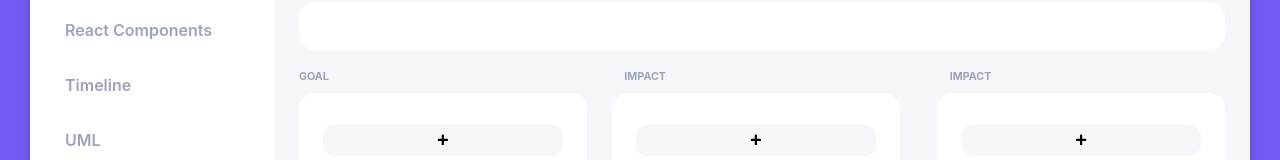
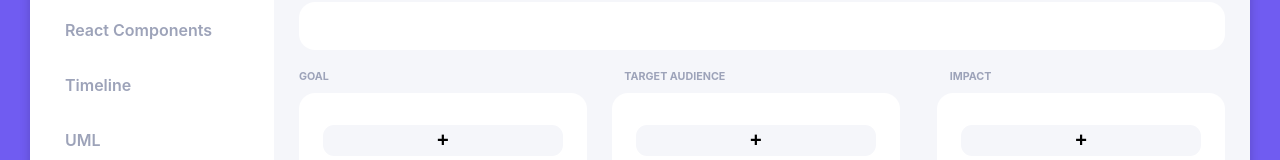
Before and after one commit to coltonehrman/project_showcase, a React (Create React App) app: page /#/ in a window 1280 px wide. Shown: the part 237-397 px from the top of the page. Built offline with nearby package versions, Linux system fonts and the light colour scheme.

Commit message:
convert TargetAudienceSection to use store

```diff
--- a/src/components/Dashboard.js
+++ b/src/components/Dashboard.js
@@ -59,7 +59,7 @@ const Dashboard = ({
 
       <div style={{ display: 'flex' }}>
         <GoalSection store={store} />
-        <TargetAudienceSection />
+        <TargetAudienceSection store={store} />
         <ImpactSection />
       </div>
 
--- a/src/components/TargetAudienceSection.js
+++ b/src/components/TargetAudienceSection.js
@@ -2,12 +2,12 @@ import React, { useState } from 'react'
 import Section from './Section'
 import Card from './Card'
 
-const TargetAudienceSection = () => {
-  const STORAGE_KEY = 'target_audience'
-
-  const [audience, setAudience] = useState(JSON.parse(
-    localStorage.getItem(STORAGE_KEY) || '[]'
-  ))
+const TargetAudienceSection = ({ store }) => {
+  const [audience, setAudience] = useState(
+    store.getTargetAudience().map(ta => ({
+      text: ta, editing: false
+    }))
+  )
 
   const [editing, setEditing] = useState(false)
 
@@ -35,12 +35,12 @@ const TargetAudienceSection = () => {
     }
 
     setAudience([...audience])
-    localStorage.setItem(STORAGE_KEY, JSON.stringify(audience))
+    store.setTargetAudience(audience.map(ta => ta.text))
   }
 
   return (
     <Section
-      title="Impact"
+      title="Target Audience"
       sectionStyle={{ flex: '1' }}
       bodyStyle={{ paddingLeft: '12.5px' }}
     >
```
